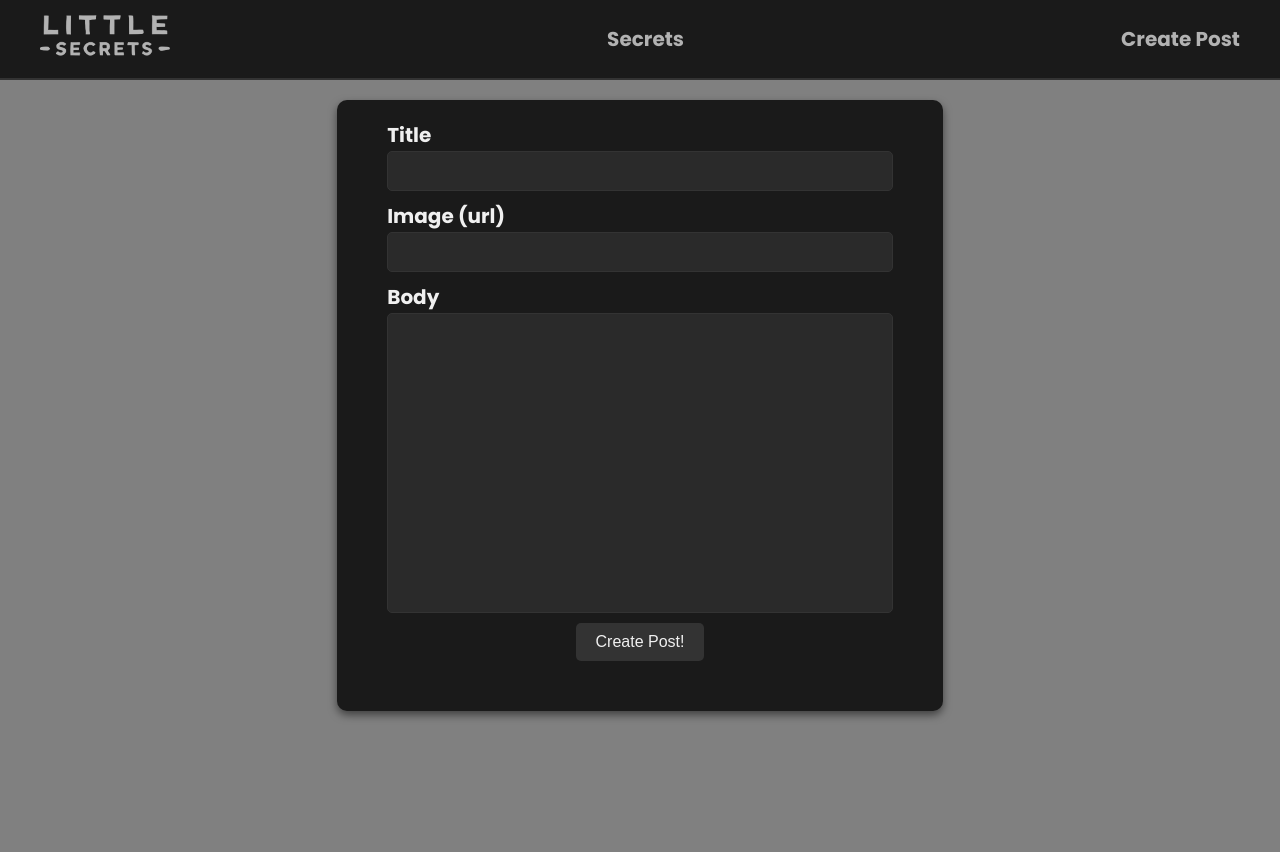
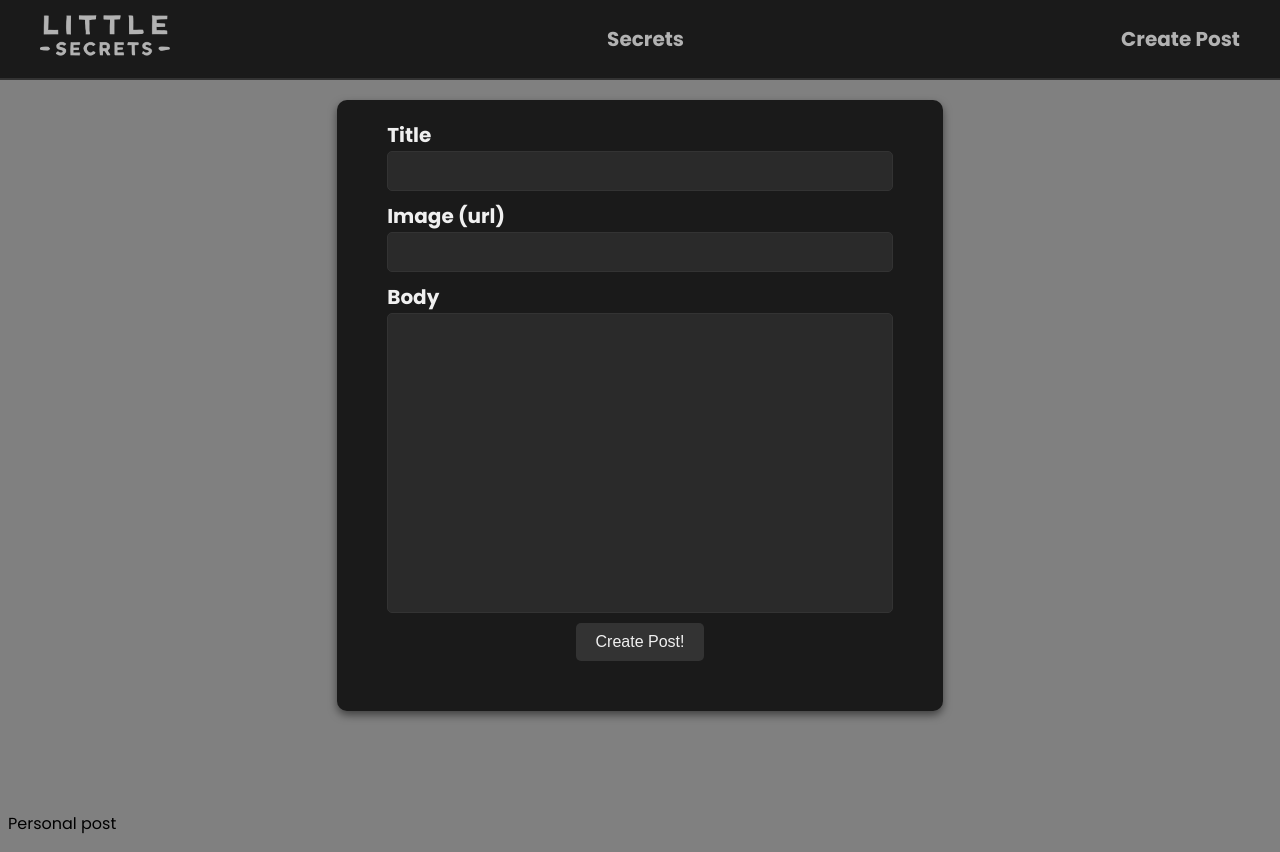
Before and after one commit to martimb01/mern-littleSecrets, a React (Vite) app in the folder frontend/: page /postCreation in a window 1280 px wide. Before the commit the page ends 811 px from the top, so only its background shows below. Built offline with nearby package versions, Linux system fonts and the light colour scheme; no server answers.

Commit message:
Added p element to CreateFormPost to show the user if its creating a shared post or a personal  post, will style later

```diff
--- a/frontend/src/pages/CreatePostForm.jsx
+++ b/frontend/src/pages/CreatePostForm.jsx
@@ -89,7 +89,7 @@ const CreatePostForm = () => {
             </div>
             <button type="submit">Create Post!</button>
         </form>
-
+        {secretId ? <p>Shared post</p> : <p>Personal post</p>}
         </>
     )
 }
```
